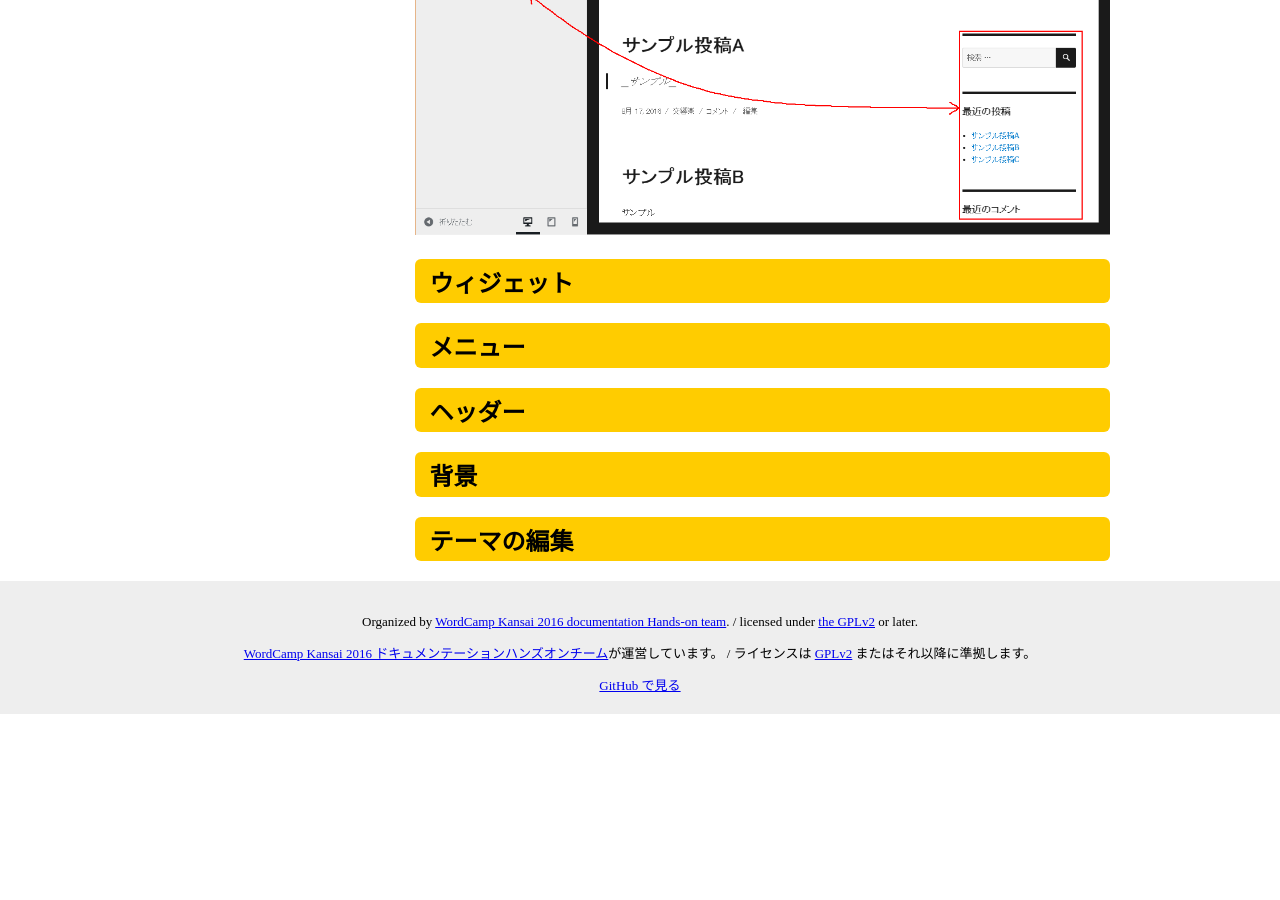
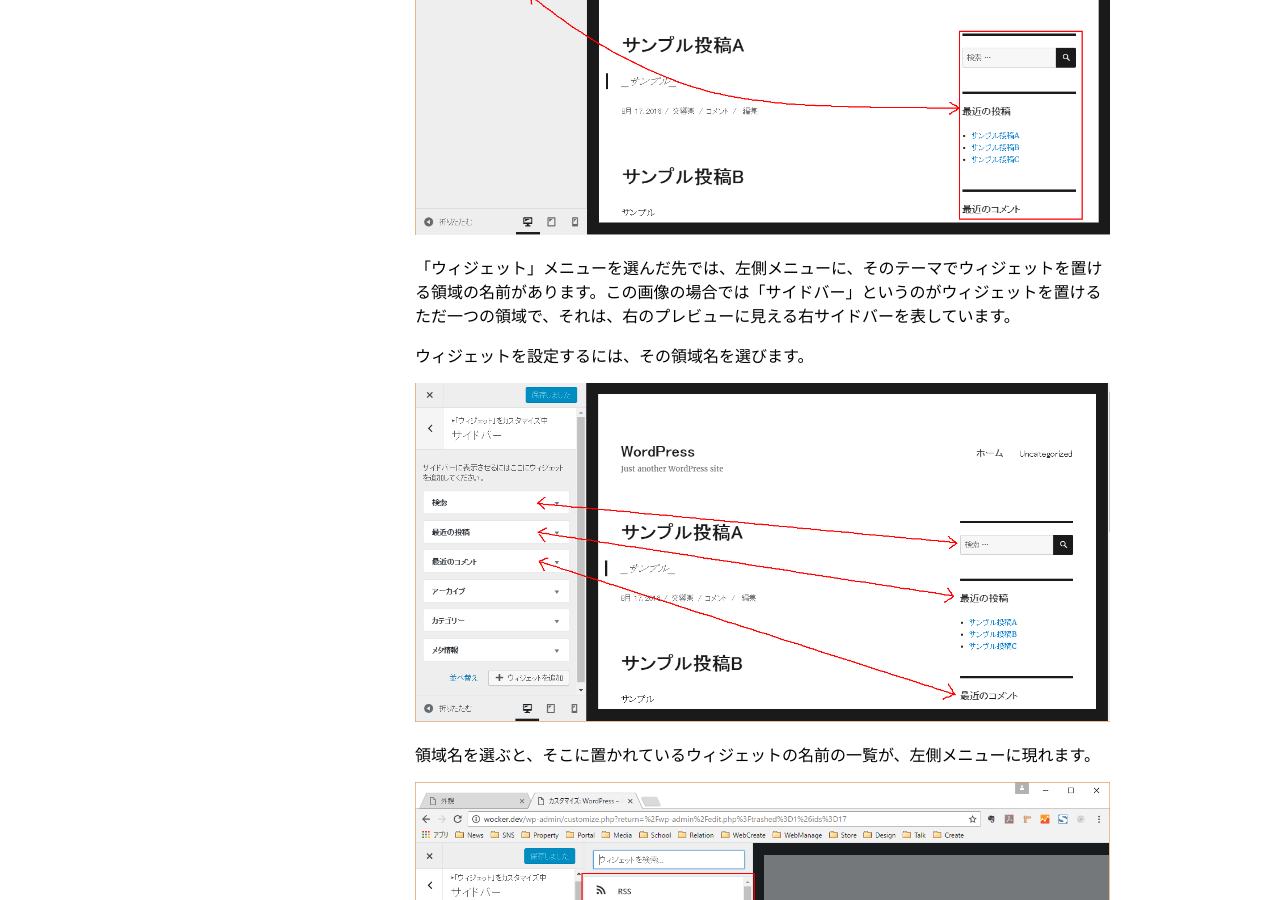
Before and after one commit to jawordpressorg/user-manual, a Jekyll site: the page built from 4_gaikan/index.md, in a window 1280 px wide and 900 px high, scrolled down 8772 px. Built offline with Jekyll 4.4.1, drawn with Linux system fonts in a browser that asks for light colours; nearby versions of some CDN libraries; before the commit the page ends 9486 px from its top, so only the background shows below that.

Commit message:
カスタマイズ画面のウィジェットの説明を追加。2つ目の画像の追加まで。

```diff
--- a/4_gaikan/index.md
+++ b/4_gaikan/index.md
@@ -112,6 +112,16 @@ title: 外観
 
 ![カスタマイズ画面の説明10]({{ site.baseurl }}/assets/images/customizer10.png)
 
+「ウィジェット」メニューを選んだ先では、左側メニューに、そのテーマでウィジェットを置ける領域の名前があります。この画像の場合では「サイドバー」というのがウィジェットを置けるただ一つの領域で、それは、右のプレビューに見える右サイドバーを表しています。
+
+ウィジェットを設定するには、その領域名を選びます。
+
+![カスタマイズ画面の説明11]({{ site.baseurl }}/assets/images/customizer11.png)
+
+領域名を選ぶと、そこに置かれているウィジェットの名前の一覧が、左側メニューに現れます。
+
+![カスタマイズ画面の説明12]({{ site.baseurl }}/assets/images/customizer12.png)
+
 ## ウィジェット
 
 ## メニュー
```
